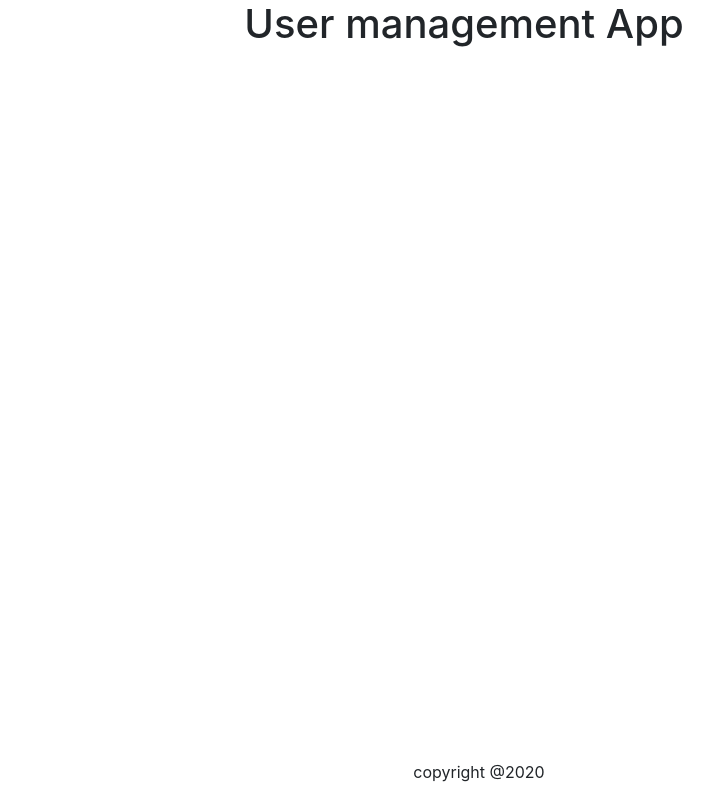
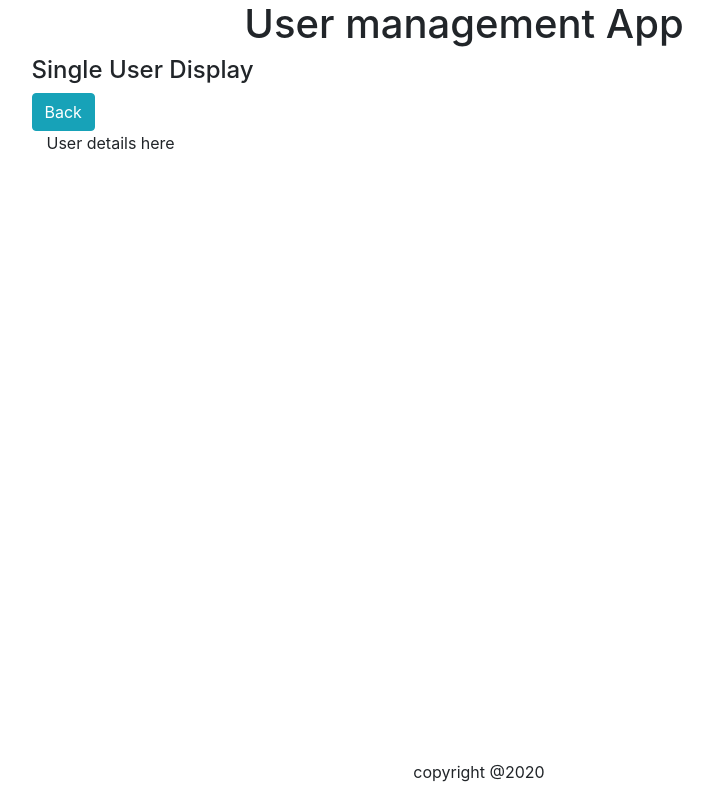
Before and after one commit to kompanycoder/user-manager-app, a React (Create React App) app: page /add in a window 1280 px wide. Shown: the whole page, without its empty margins (176-889 px from the left). Built offline with nearby package versions, Linux system fonts and the light colour scheme.

Commit message:
calling data successfully and working on add user, edit user Ui

```diff
--- a/src/App.css
+++ b/src/App.css
@@ -1,6 +1,7 @@
 html, body{
   padding: 0;
   margin: 0;
+  height: 100%;
 }
 .App {
   text-align: center;
--- a/src/App.js
+++ b/src/App.js
@@ -4,14 +4,13 @@ import Footer from "./HOC/footer";
 // import Routes from './routes';
 import "./App.css";
 
-const App = (props) => {
-  return (
+const App = (props) => (
+  // console.log(props.children);
     <div className="container">
       <Header />
-      <div className="col-md-10">{props.children}</div>
+      <div className="container col-10">{props.children}</div>
       <Footer />
     </div>
-  );
-};
+);
 
 export default App;
--- a/src/actions/actions.js
+++ b/src/actions/actions.js
@@ -1,8 +1,10 @@
 import config from '../config/config';
+
+const GET_USERS = 'GET_USERS';
 
 export function getUsers() {
     // console.log(config);
-    return fetch(config.baseUrl).then((response)=>{
+    let data = fetch(config.baseUrl).then((response)=>{
         return response.json();
     }).then((result)=>{
         // console.log(result);
@@ -10,4 +12,9 @@ export function getUsers() {
     }).catch((err)=>{
         console.log("Found Error..: \n" + err);
     });
+    console.log(data);
+    return {
+        type: GET_USERS,
+        payload: data
+    }
 };
--- a/src/components/addUser.js
+++ b/src/components/addUser.js
@@ -0,0 +1,29 @@
+import React, { Component } from "react";
+import { connect } from "react-redux";
+// import { getUsers } from '../actions/actions';
+import { Link } from "react-router-dom";
+class AddUser extends Component {
+  componentDidMount() {
+    // call dispatch to get props with data here
+    // this.props.dispatch(getUsers());
+  }
+  render() {
+    console.log(this.props);
+    return (
+      <div className="container">
+        <h4>Single User Display </h4>{" "}
+        <Link className="btn btn-info" to="/">
+          Back
+        </Link>
+        <div className="container">User details here</div>
+      </div>
+    );
+  }
+}
+
+function mapStateToProps(state) {
+  return {
+    users: state.users
+  };
+}
+export default connect(mapStateToProps)(AddUser);
--- a/src/components/userList.js
+++ b/src/components/userList.js
@@ -1,23 +1,30 @@
-import React, { Component } from 'react'
+import React, { Component } from "react";
 import { connect } from "react-redux";
-
-class userList extends Component {
-    constructor(props){
-        super(props);
-        this.state= {};
+import { getUsers } from "../actions/actions";
+import { Link } from "react-router-dom";
+class UserList extends Component {
+  componentDidMount() {
+    // call dispatch to get props with data here
+    this.props.dispatch(getUsers());
   }
-    render() {
+    showUsers = (users) =>(
+        console.log(users)
+    )
+  render(props) {
+    // console.log(this.props.users);
+    let usersFound = this.props.users;
     return (
-            <div>
-                userList component
+      <div className="container">
+        <h4>Users Display </h4> <Link className="btn btn-info" to="/add">Add User</Link>
+        <div className="container">{this.showUsers(usersFound)}</div>
       </div>
-        )
+    );
   }
-};
+}
 
 function mapStateToProps(state) {
   return {
     users: state.users
   };
 }
-export default connect(mapStateToProps)(userList);
+export default connect(mapStateToProps)(UserList);
--- a/src/components/viewUser.js
+++ b/src/components/viewUser.js
@@ -0,0 +1,24 @@
+import React, { Component } from 'react'
+import { connect } from "react-redux";
+import { getUsers } from '../actions/actions';
+class ViewUser extends Component {
+    componentDidMount(){
+        // call dispatch to get props with data here
+        this.props.dispatch(getUsers());
+    }
+    render() {
+        console.log(this.props);
+        return (
+            <div className="container">
+                userList component
+            </div>
+        )
+    }
+};
+
+function mapStateToProps(state) {
+    return {
+      users: state.users
+    };
+  }
+export default connect(mapStateToProps)(ViewUser);
--- a/src/index.js
+++ b/src/index.js
@@ -3,8 +3,8 @@ import ReactDOM from 'react-dom';
 import './index.css';
 import * as serviceWorker from './serviceWorker';
 import 'bootstrap/dist/css/bootstrap.css';
-// import { BrowserRouter} from 'react-router-dom';
-import App from './App';
+import { BrowserRouter} from 'react-router-dom';
+import Routes from './routes';
 import {Provider} from 'react-redux';
 import ReduxThunk from 'redux-thunk';
 import { createStore, applyMiddleware} from 'redux';
@@ -16,7 +16,9 @@ const createStoreWithMiddleware = applyMiddleware(promiseMiddleware,ReduxThunk)(
 
 ReactDOM.render(
 <Provider store={createStoreWithMiddleware(reducers)}>
-    <App />
+    <BrowserRouter>
+        <Routes />
+    </BrowserRouter>
 </Provider>
 
 , document.getElementById('root'));
--- a/src/reducers/index.js
+++ b/src/reducers/index.js
@@ -1,8 +1,8 @@
 import { combineReducers } from 'redux';
-import user from './userReducer';
+import users from './userReducer';
 
 const rootReducer = combineReducers({
-    user
+    users
 });
 
 export default rootReducer;
--- a/src/reducers/userReducer.js
+++ b/src/reducers/userReducer.js
@@ -1,7 +1,7 @@
 export default function (state=[], action) {
     switch(action.type){
-        case 'Get_User':
-            return { ...state, login:action.payload};
+        case 'GET_USERS':
+            return [ ...state, action.payload];
         default:
         return state;
     }
--- a/src/routes.js
+++ b/src/routes.js
@@ -4,14 +4,14 @@ import UserList from "./components/userList";
 import AddUser from './components/addUser';
 import ViewUser from './components/viewUser';
 import AppLayout from './App';
+
 const Routes = () => {
   return (
     <AppLayout>
       <Switch>
         <Route path="/" exact component={UserList} />
         <Route path="/users/:id" exact component={ViewUser} />
-        <Route path="/users" exact component={UserList} />
-        <Route path="/users/add" exact component={AddUser} />
+        <Route path="/add" exact component={AddUser} />
       </Switch>
     </AppLayout>
   );
```
Lines whose indentation alone changed are shown as unchanged.
